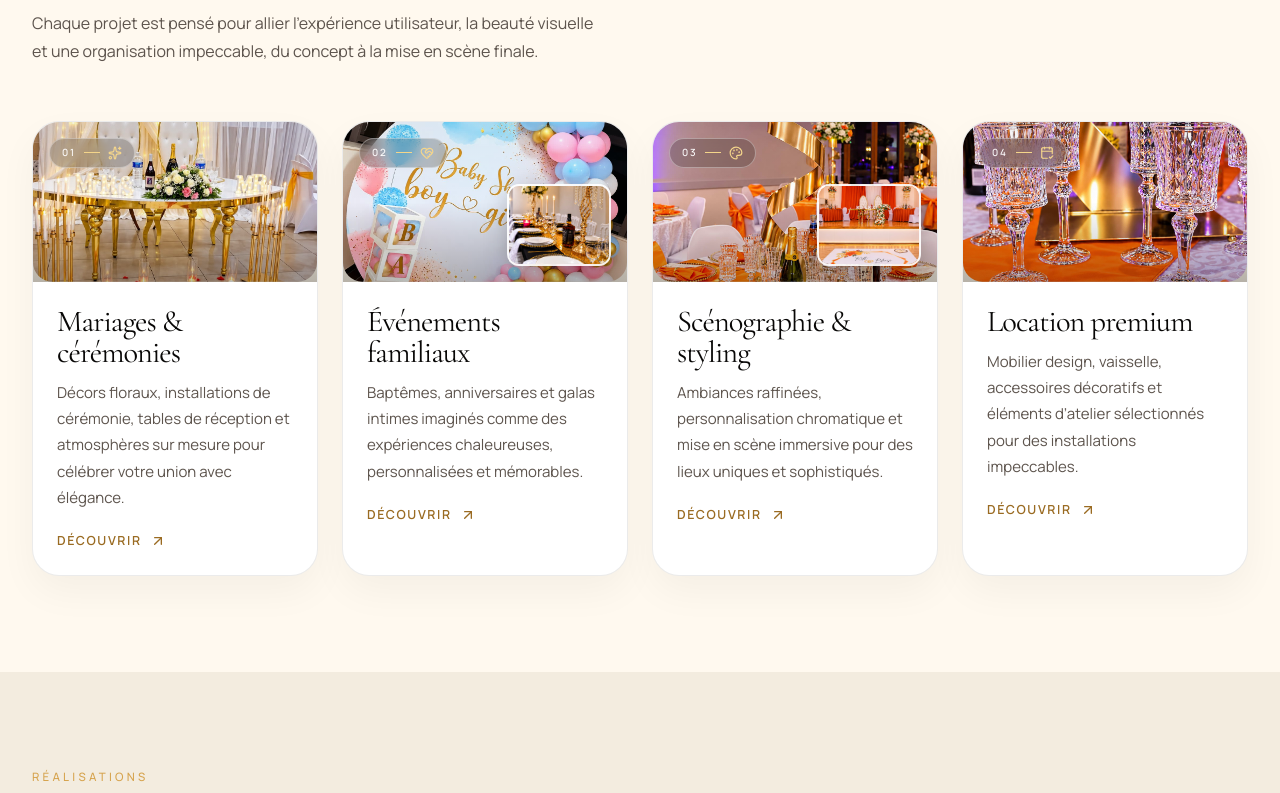
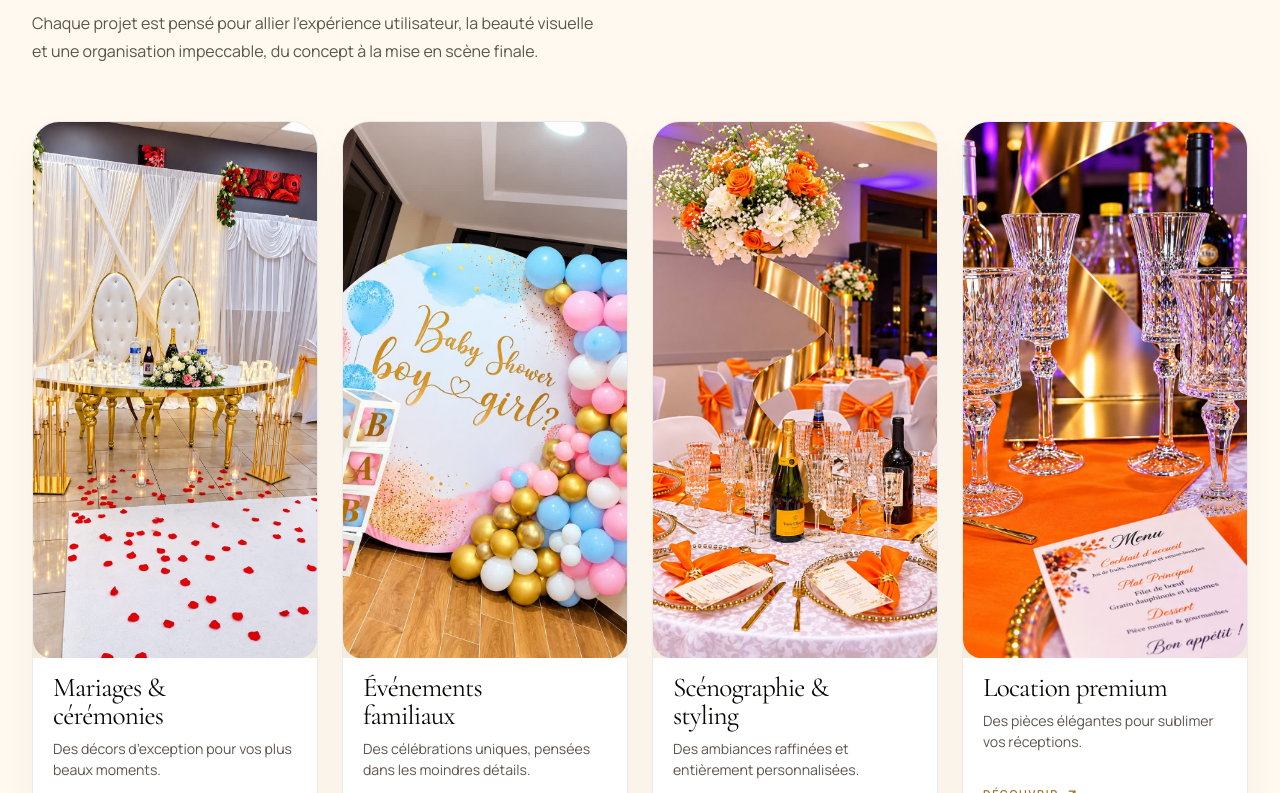
Before and after one commit to SAMMBENDE/passyeventz, a Next.js app: page / in a window 1280 px wide. Shown: the part 1127-1920 px from the top of the page. Built offline with nearby package versions, Linux system fonts and the light colour scheme.

Commit message:
changed realisation images

```diff
--- a/src/components/services-grid.tsx
+++ b/src/components/services-grid.tsx
@@ -2,55 +2,39 @@
 
 import Image from "next/image";
 import Link from "next/link";
-import { CalendarCheck2, HeartHandshake, Palette, Sparkles, ArrowUpRight } from "lucide-react";
+import { ArrowUpRight } from "lucide-react";
 import { useEffect, useRef } from "react";
 import { gsap } from "gsap";
 import { ScrollTrigger } from "gsap/ScrollTrigger";
 
 const services = [
   {
-    number: "01",
     title: "Mariages & cérémonies",
-    description:
-      "Décors floraux, installations de cérémonie, tables de réception et atmosphères sur mesure pour célébrer votre union avec élégance.",
+    description: "Des décors d’exception pour vos plus beaux moments.",
     image: "/images/prestations/mariage.jpg",
     imageAlt: "Décoration de mariage aux drapés ivoire et détails dorés",
     imagePosition: "50% 50%",
-    icon: Sparkles,
   },
   {
-    number: "02",
     title: "Événements familiaux",
-    description:
-      "Baptêmes, anniversaires et galas intimes imaginés comme des expériences chaleureuses, personnalisées et mémorables.",
+    description: "Des célébrations uniques, pensées dans les moindres détails.",
     image: "/images/prestations/famille.jpg",
     imageAlt: "Décor de baby shower pastel réalisé par PassyEventz",
     imagePosition: "55% 48%",
-    detailImage: "/images/prestations/famille-anniversaire.jpg",
-    detailImageAlt: "Table de réception familiale aux accents dorés",
-    icon: HeartHandshake,
   },
   {
-    number: "03",
     title: "Scénographie & styling",
-    description:
-      "Ambiances raffinées, personnalisation chromatique et mise en scène immersive pour des lieux uniques et sophistiqués.",
+    description: "Des ambiances raffinées et entièrement personnalisées.",
     image: "/images/prestations/decor.jpg",
     imageAlt: "Scénographie florale et table de réception élégante",
     imagePosition: "52% 48%",
-    detailImage: "/images/prestations/scenographie.jpg",
-    detailImageAlt: "Mise en scène de cérémonie et décor de réception",
-    icon: Palette,
   },
   {
-    number: "04",
     title: "Location premium",
-    description:
-      "Mobilier design, vaisselle, accessoires décoratifs et éléments d’atelier sélectionnés pour des installations impeccables.",
+    description: "Des pièces élégantes pour sublimer vos réceptions.",
     image: "/images/prestations/location.jpg",
     imageAlt: "Verres taillés et art de la table pour une réception premium",
     imagePosition: "50% 48%",
-    icon: CalendarCheck2,
   },
 ];
 
@@ -141,55 +125,38 @@ export function ServicesGrid() {
   return (
     <div
       ref={gridRef}
-      className="mt-10 grid grid-cols-1 gap-5 md:mt-14 md:grid-cols-2 md:gap-6 lg:grid-cols-4"
+      className="mt-10 grid grid-cols-1 gap-5 md:mt-14 md:grid-cols-2 md:gap-6 xl:grid-cols-4"
     >
-      {services.map(({ number, title, description, image, imageAlt, imagePosition, detailImage, detailImageAlt, icon: Icon }) => (
+      {services.map(({ title, description, image, imageAlt, imagePosition }) => (
         <article
           key={title}
           className="service-card group flex flex-col overflow-hidden rounded-[1.55rem] border border-[rgba(8,7,6,0.08)] bg-white shadow-[0_16px_38px_rgba(8,7,6,0.045)] transition-shadow duration-300 hover:shadow-[0_22px_48px_rgba(8,7,6,0.09)] md:rounded-[1.7rem]"
         >
-          <div className="relative order-1 aspect-video overflow-hidden bg-panel">
+          <div className="relative order-1 aspect-9/16 overflow-hidden bg-panel md:aspect-5/7 lg:aspect-3/4 xl:aspect-9/17">
             <Image
               src={image}
               alt={imageAlt}
               fill
               sizes="(min-width: 1280px) 286px, (min-width: 768px) calc((100vw - 72px) / 2), calc(100vw - 32px)"
-              className="service-card__image object-cover transition-transform duration-700 ease-out motion-reduce:transition-none md:group-hover:scale-[1.035]"
+              className="service-card__image object-cover transition-transform duration-700 ease-out motion-reduce:transition-none lg:group-hover:scale-[1.035]"
               style={{ objectPosition: imagePosition }}
             />
-            <div className="pointer-events-none absolute inset-0 bg-linear-to-t from-black/25 via-transparent to-black/4" />
-            <div className="absolute left-4 top-4 flex items-center gap-2 rounded-full border border-white/35 bg-black/20 px-3 py-1.5 text-[0.62rem] font-medium uppercase tracking-[0.18em] text-white backdrop-blur-sm">
-              <span>{number}</span>
-              <span aria-hidden="true" className="h-px w-4 bg-light-gold" />
-              <Icon aria-hidden="true" className="h-3.5 w-3.5 text-light-gold" />
-            </div>
-            {detailImage && detailImageAlt ? (
-              <div className="absolute bottom-3 right-3 h-[4.3rem] w-22 overflow-hidden rounded-xl border-2 border-white/90 shadow-[0_8px_24px_rgba(8,7,6,0.22)] sm:bottom-4 sm:right-4 sm:h-[5.1rem] sm:w-26">
-                <Image
-                  src={detailImage}
-                  alt={detailImageAlt}
-                  fill
-                  sizes="104px"
-                  className="object-cover"
-                />
-              </div>
-            ) : null}
           </div>
 
-          <div className="order-2 flex min-h-62 flex-col px-5 pb-5 pt-5 sm:px-6 sm:pb-6 sm:pt-6">
-            <h3 className="max-w-[15ch] font-serif text-[1.8rem] leading-[1.02] tracking-tight text-foreground sm:text-[1.95rem] lg:text-[1.7rem] xl:text-[1.9rem]">
+          <div className="order-2 flex min-h-41 flex-col px-4 pb-4 pt-4 sm:px-5 sm:pb-5">
+            <h3 className="max-w-[15ch] font-serif text-[1.65rem] leading-[1.02] tracking-tight text-foreground sm:text-[1.8rem] lg:text-[1.55rem] xl:text-[1.7rem]">
               {title}
             </h3>
-            <p className="mt-3 text-[0.9rem] leading-[1.75] text-muted sm:text-[0.94rem]">
+            <p className="mt-2 text-[0.84rem] leading-normal text-muted sm:text-[0.88rem]">
               {description}
             </p>
             <Link
               href="/devis"
               aria-label={`Découvrir ${title}`}
-              className="mt-auto inline-flex w-fit items-center gap-2 pt-5 text-[0.78rem] font-semibold uppercase tracking-[0.13em] text-[#9a6b22] transition-colors hover:text-foreground focus-visible:outline-none focus-visible:ring-2 focus-visible:ring-gold focus-visible:ring-offset-4"
+              className="mt-auto inline-flex w-fit items-center gap-1.5 pt-3 text-[0.68rem] font-semibold uppercase tracking-[0.15em] text-[#9a6b22] transition-colors hover:text-foreground focus-visible:outline-none focus-visible:ring-2 focus-visible:ring-gold focus-visible:ring-offset-4"
             >
               Découvrir
-              <ArrowUpRight aria-hidden="true" className="h-4 w-4 transition-transform duration-200 group-hover:-translate-y-0.5 group-hover:translate-x-0.5" />
+              <ArrowUpRight aria-hidden="true" className="h-3.5 w-3.5 transition-transform duration-200 group-hover:-translate-y-0.5 group-hover:translate-x-0.5" />
             </Link>
           </div>
         </article>
```
Also changed, not shown: public/images/PE-coporate.jpeg (renamed from public/images/WhatsApp Image 2026-10-29 at 20.10.34.jpeg), 1 other file (tests, documents, lock files or other folders).
